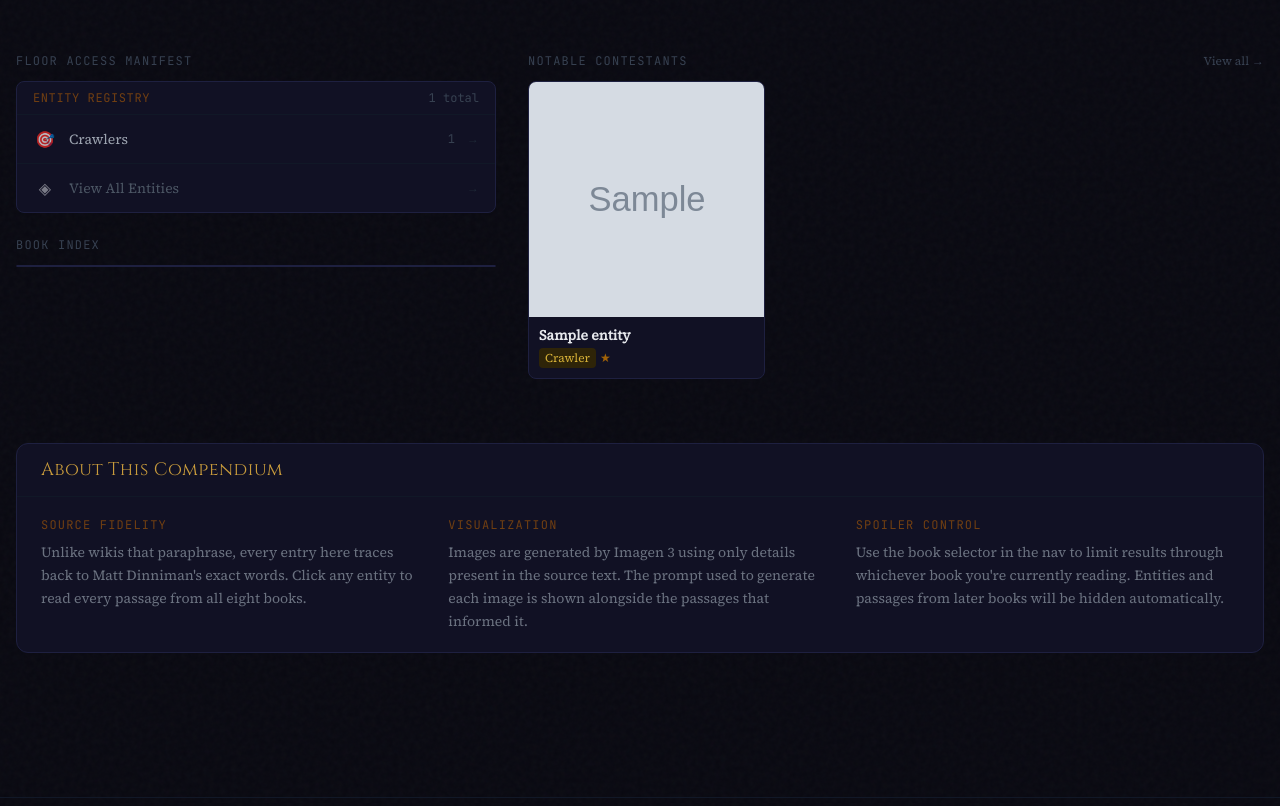
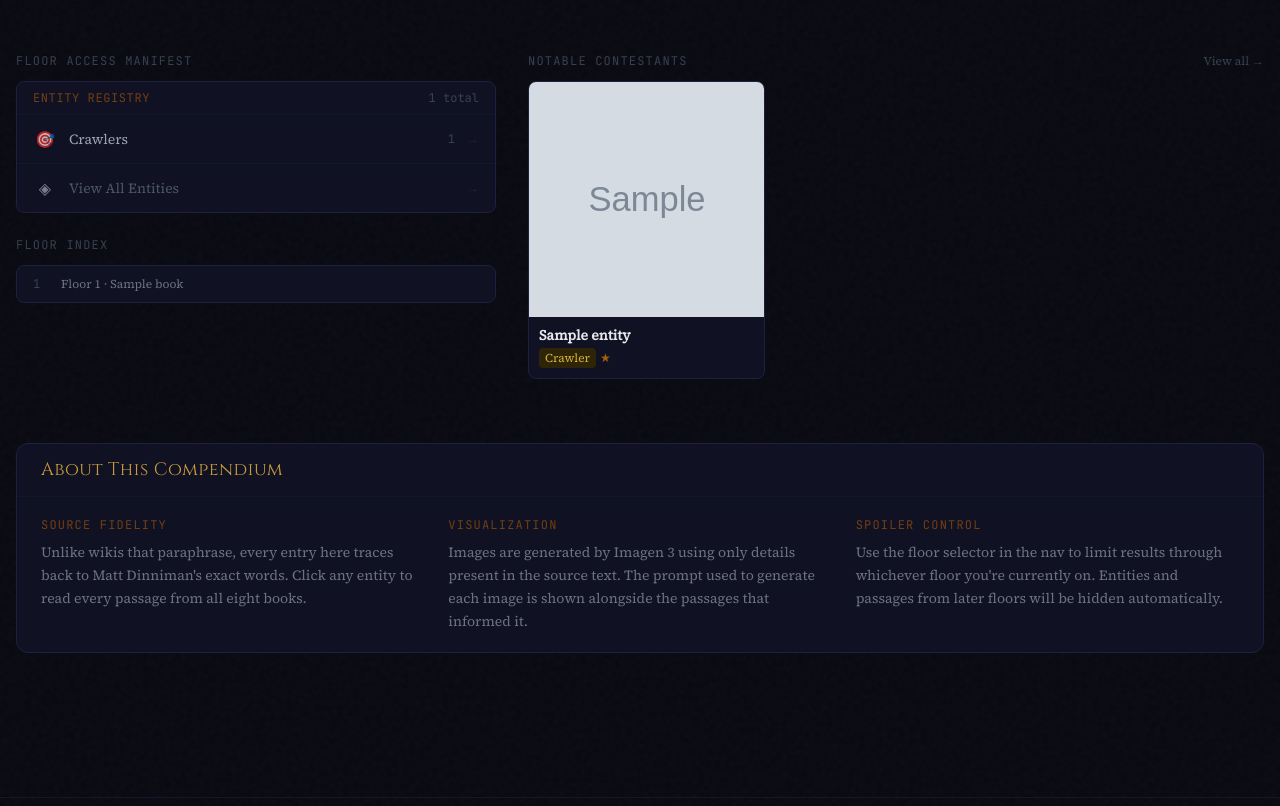
Before and after one commit to wlcnash/dcc-codex, a FastAPI app: page / in a window 1280 px wide. Shown: the part 477-1283 px from the top of the page. Run offline with FastAPI, Linux system fonts and the light colour scheme; tables that the repository leaves empty hold one stand-in row (values such as "Sample post"); grey boxes marked "Sample" are stand-in pictures; some libraries are stand-ins or nearby versions.

Commit message:
Floor-based image/spoiler migration: app/templates/home.html

```diff
--- a/app/templates/home.html
+++ b/app/templates/home.html
@@ -16,10 +16,10 @@
     Every entry traces back to the author's exact words.
   </p>
 
-  {% if max_book %}
+  {% if max_floor %}
   <div class="mt-6 inline-flex items-center gap-2 text-xs font-mono-sys text-green-600 bg-green-950 bg-opacity-40 border border-green-900 border-opacity-50 rounded-full px-4 py-1.5">
     <span class="w-1.5 h-1.5 rounded-full bg-green-600 animate-pulse"></span>
-    Spoiler shield through Book {{ max_book }}{% if max_book_obj %}: {{ max_book_obj.title }}{% endif %}
+    Spoiler shield through Floor {{ max_floor }}
   </div>
   {% endif %}
 
@@ -75,17 +75,17 @@
       </a>
     </div>
 
-    <!-- Book index -->
-    <div class="font-mono-sys text-xs text-gray-700 tracking-widest uppercase mt-6 mb-3">Book Index</div>
+    <!-- Floor index -->
+    <div class="font-mono-sys text-xs text-gray-700 tracking-widest uppercase mt-6 mb-3">Floor Index</div>
     <div class="dungeon-card rounded-lg overflow-hidden">
-      {% for book in books %}
+      {% for floor in floors %}
       <div class="flex items-center gap-3 px-4 py-2.5 border-b border-gray-900 last:border-0
-                  {% if max_book == book.book_number %}bg-green-950 bg-opacity-30{% endif %}">
-        <span class="font-mono-sys text-xs text-gray-700 w-4 flex-shrink-0">{{ book.book_number }}</span>
-        <span class="text-xs text-gray-500 flex-1 truncate">{{ book.title }}</span>
-        {% if max_book and max_book >= book.book_number %}
+                  {% if max_floor == floor.floor_number %}bg-green-950 bg-opacity-30{% endif %}">
+        <span class="font-mono-sys text-xs text-gray-700 w-4 flex-shrink-0">{{ floor.floor_number }}</span>
+        <span class="text-xs text-gray-500 flex-1 truncate">Floor {{ floor.floor_number }}{% if floor.book %} · {{ floor.book.title }}{% endif %}</span>
+        {% if max_floor and max_floor >= floor.floor_number %}
         <span class="font-mono-sys text-xs text-green-800">✓</span>
-        {% elif max_book and max_book < book.book_number %}
+        {% elif max_floor and max_floor < floor.floor_number %}
         <span class="font-mono-sys text-xs text-gray-800">✗</span>
         {% endif %}
       </div>
@@ -152,8 +152,8 @@
     <div>
       <div class="font-mono-sys text-xs text-yellow-900 mb-2 tracking-widest">SPOILER CONTROL</div>
       <p class="text-gray-500 text-sm leading-relaxed">
-        Use the book selector in the nav to limit results through whichever book you're currently reading.
-        Entities and passages from later books will be hidden automatically.
+        Use the floor selector in the nav to limit results through whichever floor you're currently on.
+        Entities and passages from later floors will be hidden automatically.
       </p>
     </div>
   </div>
```
